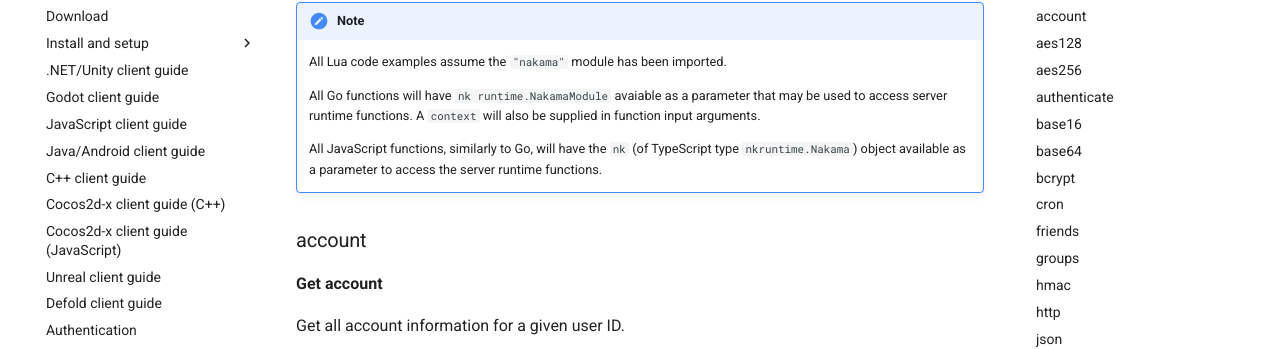
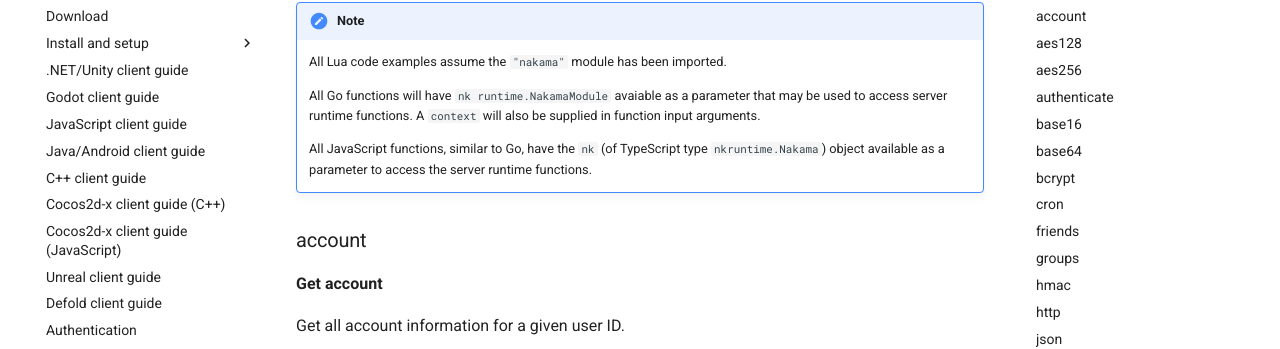
Before and after one commit to heroiclabs/nakama-docs, an MkDocs documentation site: the page built from docs/runtime-code-function-reference.md, in a window 1280 px wide and 900 px high, scrolled down 394 px. Shown: the part 119-468 px from the top of the window. Built offline with MkDocs 1.6.1 and Material for MkDocs 9.7.7, drawn with Linux system fonts in a browser that asks for light colours; comment, search, counter and statistics services are not loaded; some of the changed text lies outside the part shown.

````diff
--- a/docs/runtime-code-function-reference.md
+++ b/docs/runtime-code-function-reference.md
@@ -14,13 +14,13 @@ This module contains all the core gameplay APIs, all registration functions used
 === "Go"
     ```go
     import (
-      "github.com/heroiclabs/nakama-common/runtime"
+        "github.com/heroiclabs/nakama-common/runtime"
     )
     ```
 
 === "TypeScript"
-    ```typescript
-     npm i 'https://github.com/heroiclabs/nakama-common'
+    ```shell
+    npm i 'https://github.com/heroiclabs/nakama-common'
     ```
 
 !!! Note
@@ -28,7 +28,7 @@ This module contains all the core gameplay APIs, all registration functions used
 
     All Go functions will have `nk runtime.NakamaModule` avaiable as a parameter that may be used to access server runtime functions. A `context` will also be supplied in function input arguments.
 
-    All JavaScript functions, similarly to Go, will have the `nk` (of TypeScript type `nkruntime.Nakama`) object available as a parameter to access the server runtime functions.
+    All JavaScript functions, similar to Go, have the `nk` (of TypeScript type `nkruntime.Nakama`) object available as a parameter to access the server runtime functions.
 
 ### account
 
@@ -181,7 +182,7 @@ _Example_
     langTag := ""
     avatarUrl := ""
     if err := nk.AccountUpdateId(ctx, userID, username, metadata, displayName, timezone, location, langTag, avatarUrl); err != nil {
-      logger.WithField("err", err).Error("Account update error.")
+        logger.WithField("err", err).Error("Account update error.")
     }
     ```
 
@@ -228,7 +229,7 @@ _Example_
 === "Go"
     ```go
     if err := nk.AccountDeleteId(ctx, "8f4d52c7-bf28-4fcf-8af2-1d4fcf685592", false); err != nil {
-      logger.WithField("err", err).Error("Delete account error.")
+        logger.WithField("err", err).Error("Delete account error.")
     }
     ```
 
@@ -443,7 +444,7 @@ _Example_
     ```go
     userid, username, created, err := nk.AuthenticateCustom(ctx, "48656C6C6F20776F726C64", "username", true)
     if err != nil {
-      logger.WithField("err", err).Error("Authenticate custom error.")
+        logger.WithField("err", err).Error("Authenticate custom error.")
     }
     ```
 
@@ -489,7 +490,7 @@ _Example_
     ```go
     userid, username, created, err := nk.AuthenticateDevice(ctx, "48656C6C6F20776F726C64", "username", true)
     if err != nil {
-      logger.WithField("err", err).Error("Authenticate custom error.")
+        logger.WithField("err", err).Error("Authenticate custom error.")
     }
     ```
 
@@ -535,7 +536,7 @@ _Example_
     ```go
     userid, username, created, err := nk.AuthenticateEmail(ctx, "email@example.com", "48656C6C6F20776F726C64", "username", true)
     if err != nil {
-      logger.WithField("err", err).Error("Authenticate email error.")
+        logger.WithField("err", err).Error("Authenticate email error.")
     }
     ```
 
@@ -582,7 +583,7 @@ _Example_
     ```go
     userid, username, created, err := nk.AuthenticateFacebook(ctx, "some-oauth-access-token", true, "username", true)
     if err != nil {
-      logger.WithField("err", err).Error("Authenticate facebook error.")
+        logger.WithField("err", err).Error("Authenticate facebook error.")
     }
     ```
 
@@ -628,7 +629,7 @@ _Example_
     ```go
     userid, username, created, err := nk.AuthenticateFacebookInstantGame(ctx, "player-info", true, "username", true)
     if err != nil {
-      logger.WithField("err", err).Error("Authenticate facebook error.")
+        logger.WithField("err", err).Error("Authenticate facebook error.")
     }
     ```
 
@@ -675,7 +676,7 @@ TypeScript: A POJO of type `nkruntime.AuthResult`.
     ```go
     userid, username, created, err := nk.AuthenticateGameCenter(ctx, playerID, bundleID, timestamp, salt, signature, publicKeyUrl, username, create)
     if err != nil {
-      logger.WithField("err", err).Error("Authenticate game center error.")
+        logger.WithField("err", err).Error("Authenticate game center error.")
     }
     ```
 
@@ -720,7 +721,7 @@ _Example_
     ```go
     userid, username, created, err := nk.AuthenticateGoogle(ctx, "some-id-token", "username", true)
     if err != nil {
-      logger.WithField("err", err).Error("Authenticate google error.")
+        logger.WithField("err", err).Error("Authenticate google error.")
     }
     ```
 
@@ -766,7 +767,7 @@ _Example_
     ```go
     userid, username, created, err := nk.AuthenticateSteam(ctx, "steam-token", "username", true)
     if err != nil {
-      logger.WithField("err", err).Error("Authenticate steam error.")
+        logger.WithField("err", err).Error("Authenticate steam error.")
     }
     ```
 
@@ -896,7 +897,7 @@ _Example_
 === "Lua"
     ```lua
     local encoded = nk.base16_encode("Hello world")
-    nk.logger_info(encoded) -- outputs "48656C6C6F20776F726C64".
+    nk.logger_info(encoded) -- outputs "48656C6C6F20776F726C64"
     ```
 
 === "Go"
@@ -982,7 +983,7 @@ _Example_
 === "Lua"
     ```lua
     local encoded = nk.base64_encode("Hello world")
-    nk.logger_info(encoded) -- outputs "SGVsbG8gd29ybGQ=".
+    nk.logger_info(encoded) -- outputs "SGVsbG8gd29ybGQ="
     ```
 
 === "Go"
@@ -1068,7 +1069,7 @@ _Example_
 === "Lua"
     ```lua
     local encoded = nk.base64url_encode("Hello world")
-    nk.logger_info(encoded) -- outputs "SGVsbG8gd29ybGQ=".
+    nk.logger_info(encoded) -- outputs "SGVsbG8gd29ybGQ="
     ```
 
 === "Go"
@@ -1353,24 +1355,26 @@ _Example_
     avatarURL := "url://somelink"
     maxCount := 100
 
-    if group, err := nk.GroupCreate(ctx, userID, name, creatorID, langTag, description, avatarURL, open, metadata, maxCount); err != nil {
-      logger.WithField("err", err).Error("Group create error.")
+    group, err := nk.GroupCreate(ctx, userID, name, creatorID, langTag, description, avatarURL, open, metadata, maxCount)
+    if err != nil {
+        logger.WithField("err", err).Error("Group create error.")
     }
     ```
 
 === "TypeScript"
     ```typescript
+    let userId = 'dcb891ea-a311-4681-9213-6741351c9994';
+    let creatorId = 'dcb891ea-a311-4681-9213-6741351c9994';
+    let name = 'Some unique group name';
+    let description = 'My awesome group.';
+    let lang = 'en';
+    let open = true;
+    let avatarURL = 'url://somelink';
+    let metadata = { custom_field: 'some_value' };
+    let maxCount = 100;
+
     let group = {} as nkruntime.Group;
     try {
-        let userId = 'dcb891ea-a311-4681-9213-6741351c9994';
-        let creatorId = 'dcb891ea-a311-4681-9213-6741351c9994';
-        let name = 'Some unique group name';
-        let description = 'My awesome group.';
-        let lang = 'en';
-        let open = true;
-        let avatarURL = 'url://somelink';
-        let metadata = { custom_field: 'some_value' };
-        let maxCount = 100;
         group = nk.groupCreate(userId, name, creatorId, lang, description, avatarURL, open, metadata, maxCount);
     } catch (error) {
         // Handle error
@@ -1459,9 +1462,10 @@ _Example_
     description := "An updated description."
 
     if err := nk.GroupUpdate(ctx, groupID, "", "", "", description, "", true, metadata, 0); err != nil {
-      logger.WithField("err", err).Error("Group update error.")
-    }
-    ```
+        logger.WithField("err", err).Error("Group update error.")
+    }
+    ```
+
 === "TypeScript"
     ```typescript
     let metadata = { someField: 'some value' };
@@ -1570,7 +1578,7 @@ _Example_
     username := "myusername"
 
     if err := nk.GroupUserJoin(ctx, groupID, userID, username); err != nil {
-      logger.WithField("err", err).Error("Group user join error.")
+        logger.WithField("err", err).Error("Group user join error.")
     }
     ```
 === "TypeScript"
@@ -1578,6 +1586,7 @@ _Example_
     let groupId = 'dcb891ea-a311-4681-9213-6741351c9994';
     let userId = '9a51cf3a-2377-11eb-b713-e7d403afe081';
     let username = 'myusername';
+
     try {
         nk.groupUserJoin(groupId, userId, username);
     } catch (error) {
@@ -1618,7 +1627,7 @@ _Example_
     username := "myusername"
 
     if err := nk.GroupUserLeave(ctx, groupID, userID, username); err != nil {
-      logger.WithField("err", err).Error("Group user leave error.")
+        logger.WithField("err", err).Error("Group user leave error.")
     }
     ```
 
@@ -1627,6 +1636,7 @@ _Example_
     let groupId = 'dcb891ea-a311-4681-9213-6741351c9994';
     let userId = '9a51cf3a-2377-11eb-b713-e7d403afe081';
     let username = 'myusername';
+
     try {
         nk.groupUserLeave(groupId, userId, username);
     } catch (error) {
@@ -1664,7 +1674,7 @@ _Example_
     userIDs := []string{"9a51cf3a-2377-11eb-b713-e7d403afe081", "a042c19c-2377-11eb-b7c1-cfafae11cfbc"}
 
     if err := nk.GroupUsersAdd(ctx, groupID, userIDs); err != nil {
-      logger.WithField("err", err).Error("Group users add error.")
+        logger.WithField("err", err).Error("Group users add error.")
     }
     ```
 
@@ -1710,7 +1720,7 @@ _Example_
     userIds := []string{"9a51cf3a-2377-11eb-b713-e7d403afe081", "a042c19c-2377-11eb-b7c1-cfafae11cfbc"}
 
     if err := nk.GroupUsersKick(ctx, groupID, userIds); err != nil {
-      logger.WithField("err", err).Error("Group users kick error.")
+        logger.WithField("err", err).Error("Group users kick error.")
     }
     ```
 
@@ -1718,6 +1728,7 @@ _Example_
     ```typescript
     let groupId = 'dcb891ea-a311-4681-9213-6741351c9994';
     let userIds = ['9a51cf3a-2377-11eb-b713-e7d403afe081', 'a042c19c-2377-11eb-b7c1-cfafae11cfbc'];
+
     try {
         nk.groupUsersKick(groupId, userIds);
     } catch (error) {
@@ -1755,7 +1766,7 @@ _Example_
     userIDs := []string{"9a51cf3a-2377-11eb-b713-e7d403afe081", "a042c19c-2377-11eb-b7c1-cfafae11cfbc"}
 
     if err := nk.GroupUsersPromote(ctx, groupID, userIDs); err != nil {
-      logger.WithField("err", err).Error("Group users promote error.")
+        logger.WithField("err", err).Error("Group users promote error.")
     }
     ```
 
@@ -1763,12 +1774,14 @@ _Example_
     ```typescript
     let groupId = 'dcb891ea-a311-4681-9213-6741351c9994';
     let userIds = ['9a51cf3a-2377-11eb-b713-e7d403afe081', 'a042c19c-2377-11eb-b7c1-cfafae11cfbc'];
+
     try {
         nk.groupUsersPromote(groupId, userIds);
     } catch (error) {
         // Handle error
     }
     ```
+
 ---
 
 __Group Users Demote__
@@ -1799,7 +1812,7 @@ _Example_
     userIds := []string{"9a51cf3a-2377-11eb-b713-e7d403afe081", "a042c19c-2377-11eb-b7c1-cfafae11cfbc"}
 
     if err := nk.GroupUsersDemote(ctx, groupID, userIDs); err != nil {
-      logger.WithField("err", err).Error("Group users demote error.")
+        logger.WithField("err", err).Error("Group users demote error.")
     }
     ```
 
@@ -1807,6 +1820,7 @@ _Example_
     ```typescript
     let groupId = 'dcb891ea-a311-4681-9213-6741351c9994';
     let userIds = ['9a51cf3a-2377-11eb-b713-e7d403afe081', 'a042c19c-2377-11eb-b7c1-cfafae11cfbc'];
+
     try {
         nk.groupUsersDemote(groupId, userIds);
     } catch (error) {
@@ -1963,7 +1980,6 @@ _Example_
 
 === "TypeScript"
     ```typescript
-
     let hash: string;
     try {
         hash = nk.hmacSha256Hash('some input text to hash', 'some_key');
@@ -2024,14 +2040,15 @@ _Example_
 
 === "TypeScript"
     ```typescript
+    let method: nkruntime.RequestMethod = 'get';
+    let headers = {
+        'Content-Type': 'application/json',
+        'Accept': 'application/json',
+    };
+    let body = JSON.stringify({});
+
     let res = {} as nkruntime.HttpResponse;
     try {
-        let method: nkruntime.RequestMethod = 'get';
-        let headers = {
-            'Content-Type': 'application/json',
-            'Accept': 'application/json',
-        };
-        let body = JSON.stringify({});
         res = nk.httpRequest('https://google.com', method, headers, body);
     } catch (error) {
         // Handle error
@@ -2081,8 +2098,9 @@ _Example_
     ```typescript
     // Use the JS global JSON object.
     let obj = JSON.parse('{"hello": "world"}');
-    logger.info('Hello %s', obj.hello); // Prints 'Hello world');
-    ```
+    logger.info('Hello %s', obj.hello); // Prints 'Hello world'
+    ```
+
 ---
 
 __json_encode (input)__
````
Also changed, not shown: other parts of docs/runtime-code-function-reference.md (+55 -48 lines).
